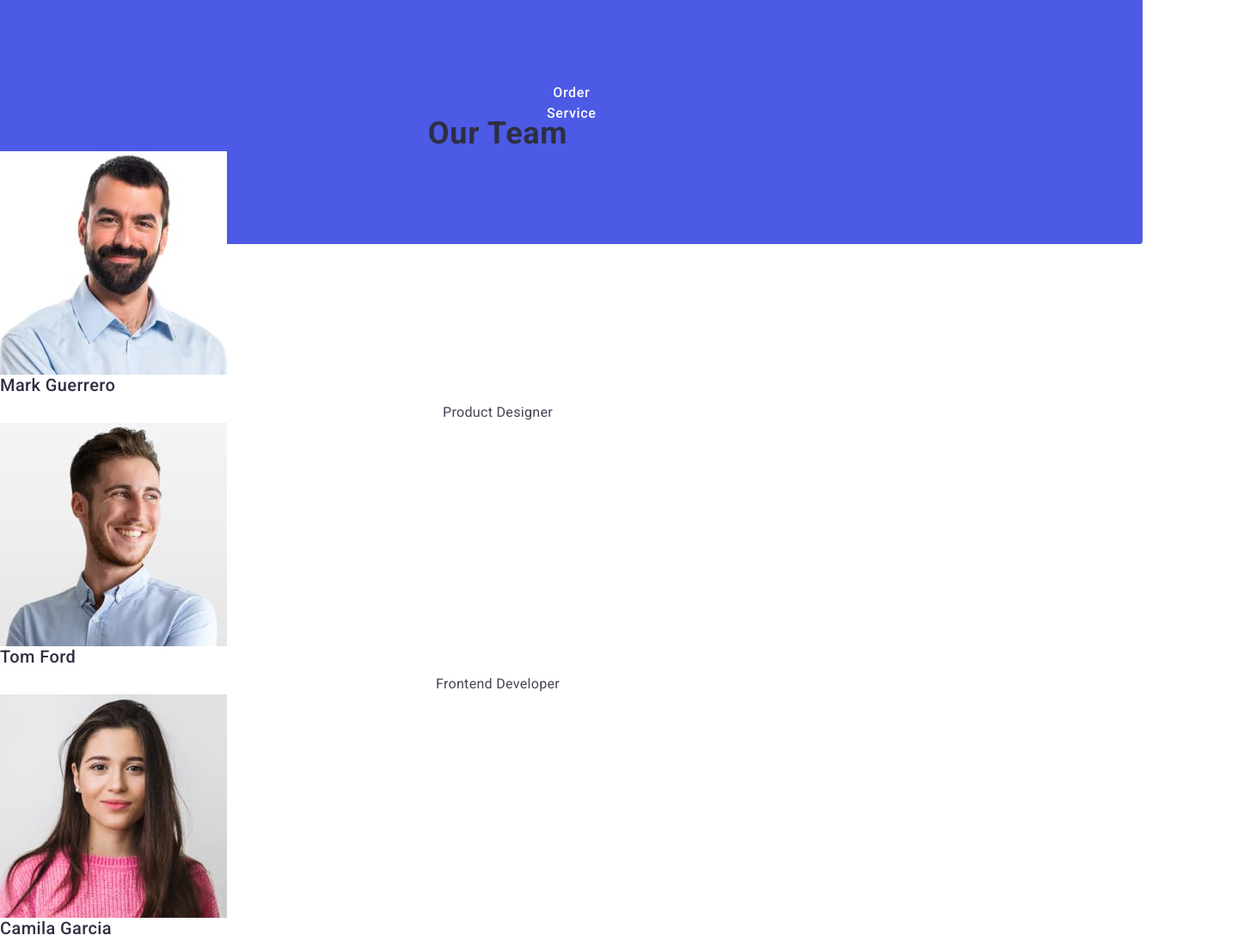
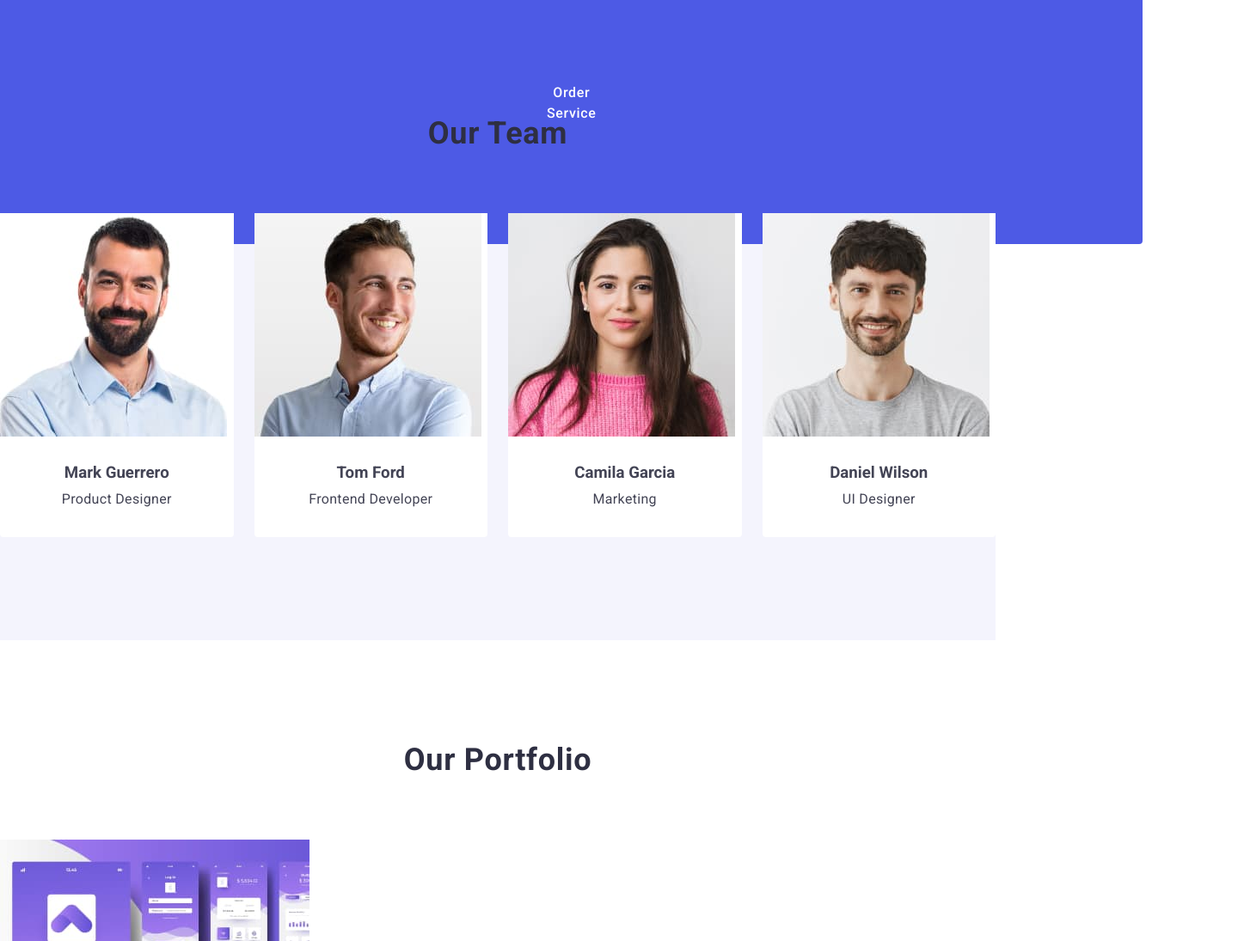
Before and after one commit to serhiyserhiychuk/goit-markup-hw-03, a plain HTML site: page index.html in a window 1280 px wide. Shown: the part 1000-2095 px from the top of the page at 86% size, 1447 px wide, since content can reach past the window. Drawn offline with nearby package versions, Linux system fonts and the light colour scheme.

Commit message:
doing homework

```diff
--- a/css/styles.css
+++ b/css/styles.css
@@ -35,7 +35,7 @@ img {
   padding-bottom: 120px;
 }
 .page-header {
-  width: 1440px;
+  width: 1158px;
   height: 72px;
   border-bottom: 1px solid #e7e9fc;
   justify-content: center;
@@ -193,9 +193,23 @@ img {
   line-height: 1.11;
   letter-spacing: 0.02em;
   text-transform: capitalize;
+  margin-bottom: 72px;
+}
+.team-list{
+  display: flex;
+  gap: 24px;
 }
 .list-item {
   background-color: #ffffff;
+  width: calc((100% - 72px) / 4);
+  border-radius: 0px 0px 4px 4px;
+}
+.team-info{
+  padding: 32px 0;
+}
+.another-title{
+  text-align: center;
+  margin-bottom: 8px;
 }
 .job {
   color: var(--slate, #434455);
@@ -203,6 +217,7 @@ img {
   font-size: 16px;
   line-height: 1.5;
   letter-spacing: 0.02em;
+  text-align: center;
 }
 .page-footer {
   background-color: #2e2f42;
--- a/index.html
+++ b/index.html
@@ -97,8 +97,9 @@
       </section>
       <!-- Section "Team" -->
       <section class="team section">
+        <div class="container">
           <h2 class="team-title">Our Team</h2>
-        <ul>
+          <ul class="team-list">
             <li class="list-item">
               <img
                 src="./images/image1.jpg"
@@ -106,8 +107,10 @@
                 width="264"
                 height="260"
               />
-            <h3 class="other-title">Mark Guerrero</h3>
+              <div class="team-info">
+                <h3 class="another-title">Mark Guerrero</h3>
                 <p class="job">Product Designer</p>
+              </div>
             </li>
             <li class="list-item">
               <img
@@ -116,8 +119,10 @@
                 width="264"
                 height="260"
               />
-            <h3 class="other-title">Tom Ford</h3>
+              <div class="team-info">
+                <h3 class="another-title">Tom Ford</h3>
                 <p class="job">Frontend Developer</p>
+              </div>
             </li>
             <li class="list-item">
               <img
@@ -126,8 +131,10 @@
                 width="264"
                 height="260"
               />
-            <h3 class="other-title">Camila Garcia</h3>
+              <div class="team-info">
+                <h3 class="another-title">Camila Garcia</h3>
                 <p class="job">Marketing</p>
+              </div>
             </li>
             <li class="list-item">
               <img
@@ -136,10 +143,13 @@
                 width="264"
                 height="260"
               />
-            <h3 class="other-title">Daniel Wilson</h3>
+              <div class="team-info">
+                <h3 class="another-title">Daniel Wilson</h3>
                 <p class="job">UI Designer</p>
+              </div>
             </li>
           </ul>
+        </div>
       </section>
       <!-- Section "Portfolio" -->
       <section class="section">
```
Lines whose indentation alone changed are shown as unchanged.
